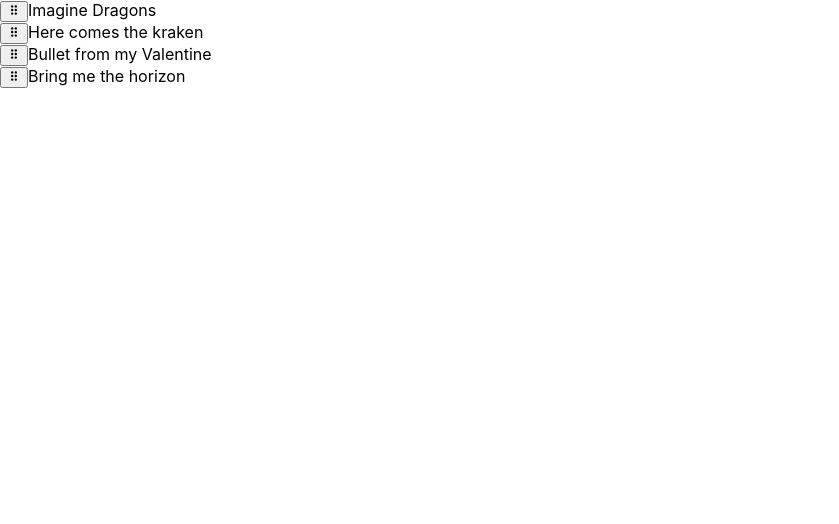
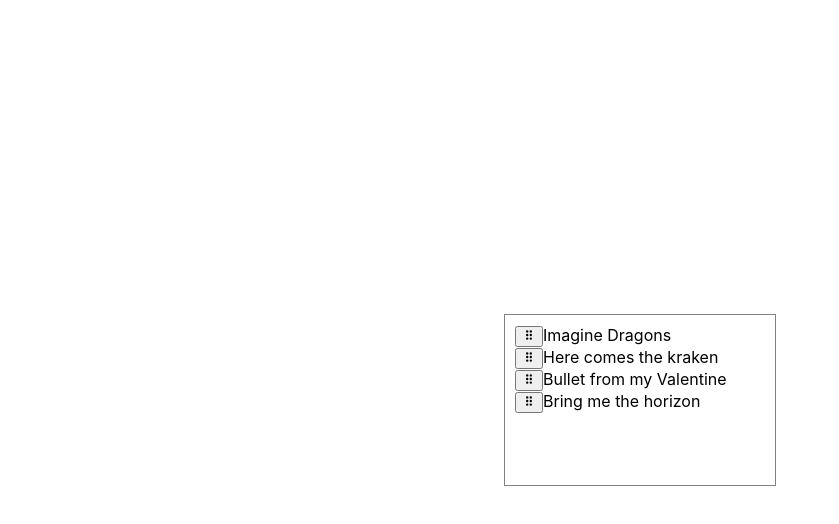
Before and after one commit to RafaelMoro/poc-dnd-kit, a React (Create React App) app: page / in a window 1280 px wide. Shown: the top 524 px of the page, without its empty margins (0-839 px from the left). Built offline with nearby package versions, Linux system fonts and the light colour scheme.

Commit message:
[ADD] - Testing pointerWithin

```diff
--- a/package.json
+++ b/package.json
@@ -4,6 +4,7 @@
   "private": true,
   "dependencies": {
     "@dnd-kit/core": "^6.0.8",
+    "@dnd-kit/modifiers": "^6.0.1",
     "@dnd-kit/sortable": "^7.0.2",
     "@testing-library/jest-dom": "^5.16.5",
     "@testing-library/react": "^13.4.0",
--- a/src/App.js
+++ b/src/App.js
@@ -1,9 +1,24 @@
 import { List } from './components/List';
-import { Main } from "./components/demo/Main";
 
 function App() {
+  const mainStyles = {
+    width: '100vw',
+    height: '100vh',
+    display: 'grid',
+    placeContent: 'center'
+  }
+  const ListStyle = {
+    border: '1px solid grey',
+    padding: '10px',
+    width: '250px',
+    height: '150px'
+  }
   return (
-    <List />
+    <main style={mainStyles}>
+      <div style={ListStyle}>
+        <List />
+      </div>
+    </main>
   );
 }
 
--- a/src/components/List.js
+++ b/src/components/List.js
@@ -1,9 +1,13 @@
 import {
-  useSensors, useSensor, PointerSensor, KeyboardSensor, DndContext, closestCenter
+  useSensors, useSensor, PointerSensor, KeyboardSensor, DndContext, closestCenter, closestCorners, pointerWithin
 } from '@dnd-kit/core';
 import {
   sortableKeyboardCoordinates, arrayMove, SortableContext, verticalListSortingStrategy
 } from '@dnd-kit/sortable';
+import {
+  restrictToParentElement,
+} from '@dnd-kit/modifiers';
+import { customCollisionDetectionAlgorithm } from '../customCollisionAlgorithm';
 import { useState } from "react";
 import { SortableItem } from "./SortableItem";
 
@@ -24,9 +28,10 @@
   )
 
   const handleDragEnd = (event) => {
-    const { active, over } = event;
+    const { active = {}, over = {} } = event;
+    console.log(event);
 
-    if (active.id !== over.id) {
+    if ((active?.id) && (over?.id) && (active?.id !== over?.id)) {
       setItems((items) => {
         const oldIndex = items.indexOf(active.id);
         const newIndex = items.indexOf(over.id);
@@ -36,10 +41,15 @@
     }
   }
 
+  const handleDragMove = (event) => {
+    // console.log(event.delta);
+  }
+
   return (
     <DndContext
       sensors={sensors}
-      collisionDetection={closestCenter}
+      onDragMove={handleDragMove}
+      collisionDetection={pointerWithin}
       onDragEnd={handleDragEnd}
     >
       <SortableContext
--- a/src/components/demo/Droppable.js
+++ b/src/components/demo/Droppable.js
@@ -2,11 +2,22 @@
 
 export function Droppable(props) {
   const {isOver, setNodeRef} = useDroppable({
-    id: 'droppable',
+    id: 'ListContainer',
   });
   const style = {
     color: isOver ? 'green' : undefined,
+    border: '1px solid grey',
+    padding: '10px',
+    width: '250px',
+    height: '150px'
   };
+
+  const ListStyle = {
+    border: '1px solid grey',
+    padding: '10px',
+    width: '250px',
+    height: '150px'
+  }
 
   return (
     <div ref={setNodeRef} style={style}>
--- /dev/null
+++ b/src/customCollisionAlgorithm.js
@@ -0,0 +1,14 @@
+import { pointerWithin, rectIntersection } from '@dnd-kit/core';
+
+export function customCollisionDetectionAlgorithm(args) {
+  // First, let's see if there are any collisions with the pointer
+  const pointerCollisions = pointerWithin(args);
+
+  // Collision detection algorithms return an array of collisions
+  if (pointerCollisions.length > 0) {
+    return pointerCollisions;
+  }
+
+  // If there are no collisions with the pointer, return rectangle intersections
+  return rectIntersection(args);
+};
```
Also changed, not shown: 1 other file (tests, documents, lock files or other folders).
